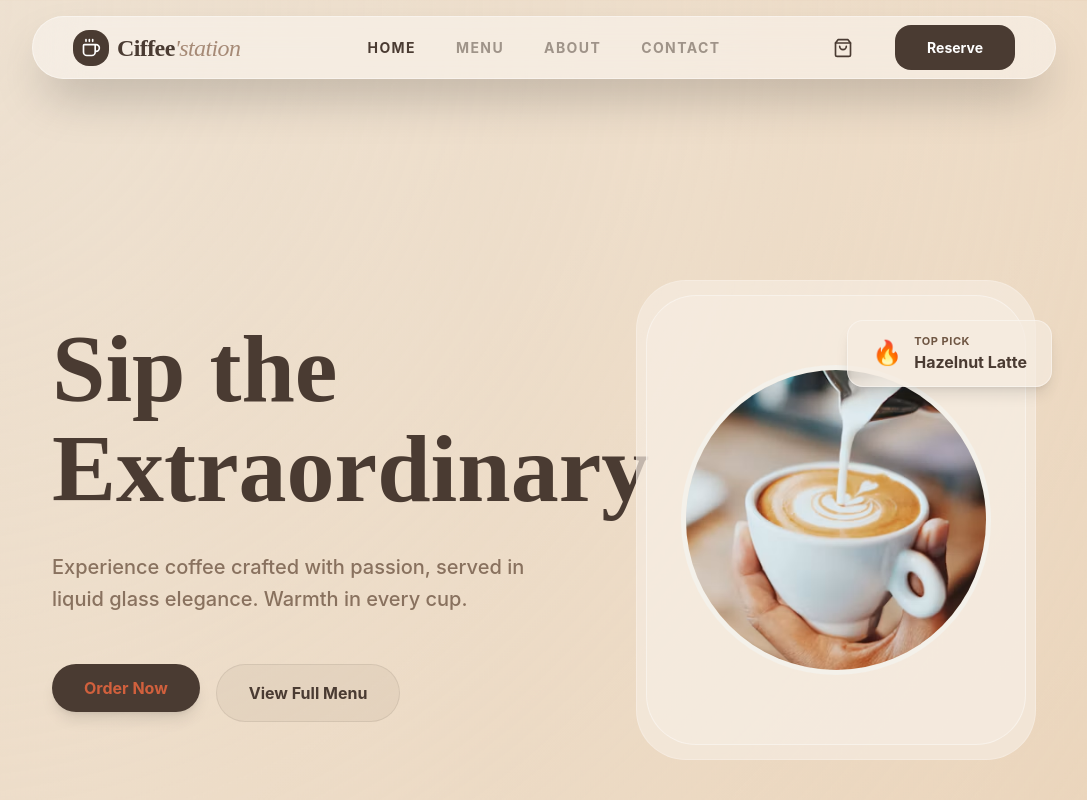
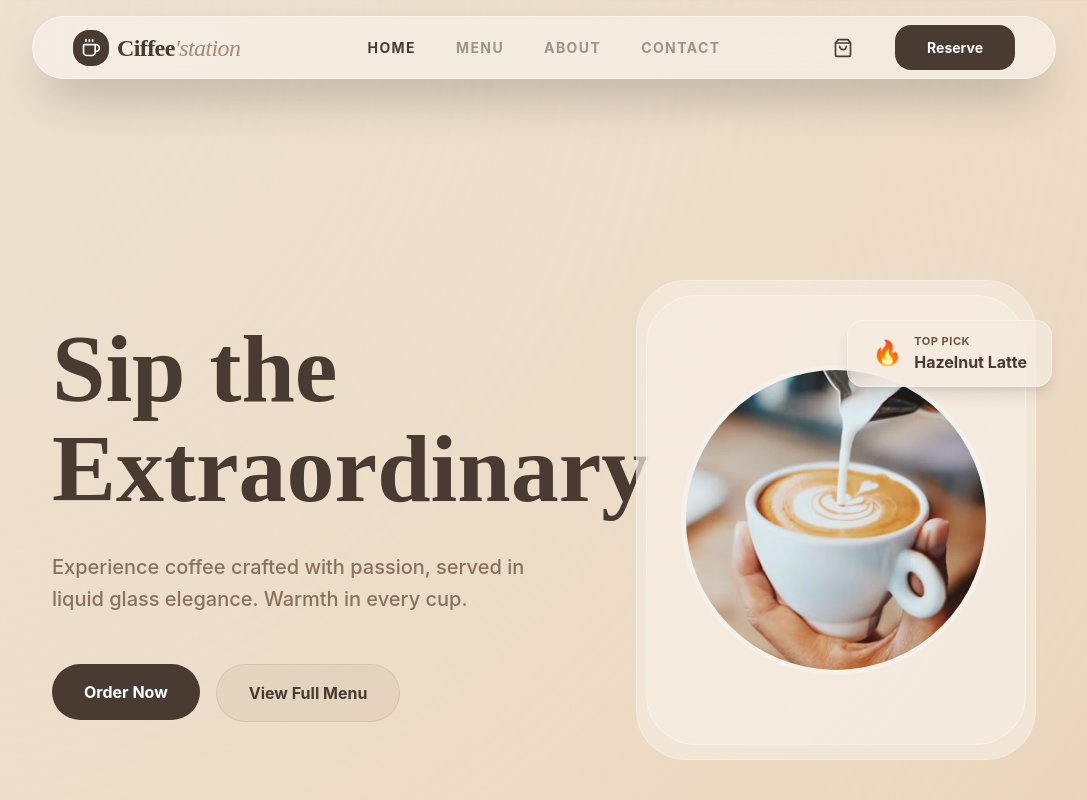
Before and after one commit to rachel0623123/coffee_station_nick, a React (Vite) app: page / in a window 1280 px wide. Shown: the top 800 px of the page, without its empty margins (96-1183 px from the left). Built offline with nearby package versions, Linux system fonts and the light colour scheme.

Commit message:
fix: modified flRound_dark_btn style to solve conflict.

```diff
--- a/src/app/index.css
+++ b/src/app/index.css
@@ -51,7 +51,7 @@ main {
         @apply py-2.5 sm:py-3 rounded-xl text-sm1Txt sm:text-smTxt font-medium transition-all border bg-coffee-900 text-white border-coffee-900 shadow-lg scale-105
     }
     .flRound_dark_btn {
-        @apply px-6 sm:px-8 py-2.5 sm:py-3 bg-coffee-900 text-terracotta rounded-full font-bold hover:bg-black transition-all shadow-lg hover:shadow-xl
+        @apply px-8 py-3.5 sm:py-4 bg-coffee-900 text-white rounded-full font-bold text-smTxt sm:text-base hover:bg-black hover:shadow-2xl transition-all
     }
     .flRound_dark_btn-aftIcon {
         @apply px-10 py-4 bg-coffee-900 text-mdTxt text-white font-sans font-bold rounded-full hover:bg-black transition-all duration-300
```
